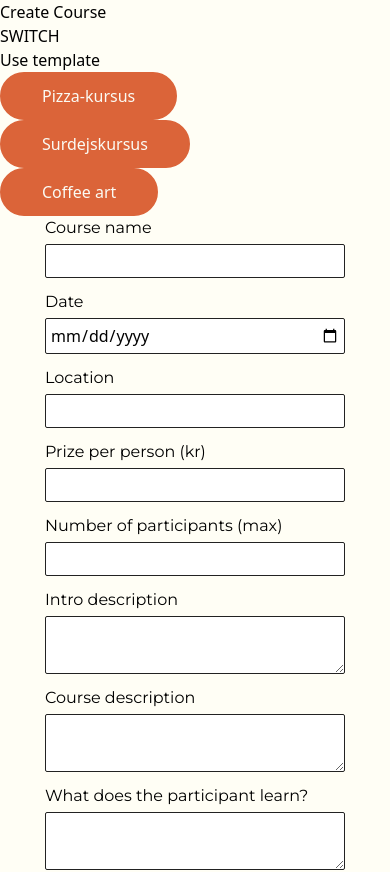
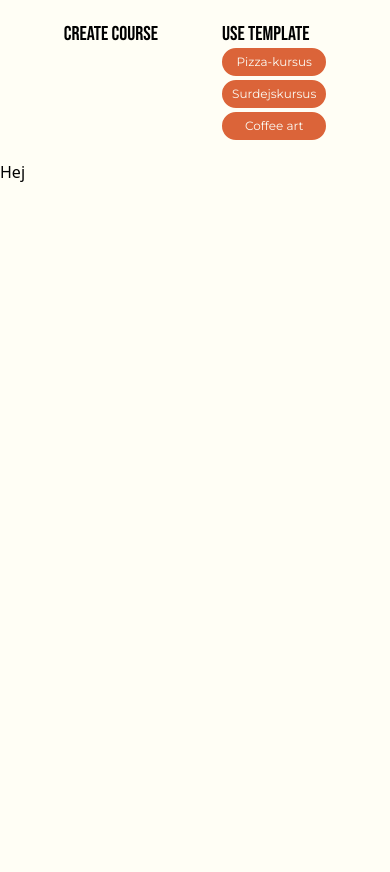
Before and after one commit to Nico-Harms/advanced-web-development, a React app: page /admincourse in a window 390 px wide. Shown: the top 872 px of the page. After the commit the page ends 844 px from the top, so only its background shows below. Built offline with nearby package versions, Linux system fonts and the light colour scheme; the HTML template or start-up script is replaced by a standard one.

Commit message:
adminpage

```diff
--- a/package.json
+++ b/package.json
@@ -14,6 +14,7 @@
     "react": "^18.2.0",
     "react-dom": "^18.2.0",
     "react-social-media-embed": "^2.3.6",
+    "react-switch": "^7.0.0",
     "react-vertical-timeline-component": "^3.6.0"
   },
   "devDependencies": {
--- a/src/components/interactions/GenBtn.jsx
+++ b/src/components/interactions/GenBtn.jsx
@@ -5,6 +5,8 @@ export default function GenBtn(props) {
             return "bg-prime-orange text-off-white border-prime-orange border-2 py-2.5 px-10 rounded-full hover:bg-off-white hover:text-prime-orange";
         } else if (props.btnType === "secondaryBtn") {
             return "bg-white border-off-black border-[1px] text-off-black font-bebas rounded-md py-1.5 px-9  hover:bg-off-black hover:text-off-white";
+        } else if (props.btnType === "tertiaryBtn") {
+            return "bg-prime-orange font-mont text-xs text-off-white border-prime-orange border-2 py-1 px-2 rounded-full hover:bg-off-white hover:text-prime-orange";
         }
     }
 
--- a/src/components/interactions/GenTextArea.jsx
+++ b/src/components/interactions/GenTextArea.jsx
@@ -2,7 +2,7 @@ export default function GenTextArea(props) {
 
     function textareaStyle() {
         if (props.textareaStyle === "primaryTextarea") {
-            return "border-[1px] border-off-black py-1 px-1 rounded-sm w-[300px]";
+            return "border-[1px] border-off-black py-1 px-1 rounded-sm h-[120px] w-[300px]";
         } else if (props.textareaStyle === "secondaryTextarea") {
             return "border-[1px] border-prime-orange py-1 px-1";
         }
--- a/src/components/sections/InstaSection.jsx
+++ b/src/components/sections/InstaSection.jsx
@@ -50,7 +50,7 @@ export default function InstaSection() {
                 </div>
 
                 <div>
-                    <h6 className='font-bebas text-off-white text-xl'>Vores passion</h6>
+                    <h6 className='font-bebas text-off-white text-4xl md:text-5xl'>Vores passion</h6>
                     <p className='font-mont text-off-white max-w-sm text-sm md:text-base'>Træd ind i vores hyggelige café, hvor duften af friskkværnet kaffe skaber en atmosfære af ren velvære. Vi er ikke bare en café; vi er et tilflugtssted for kaffeelskere og dem, der søger øjeblikke af ro midt i en travl dag. </p>
                 </div>
             </div>
--- a/src/pages/adminpages/AdminCoursePage.jsx
+++ b/src/pages/adminpages/AdminCoursePage.jsx
@@ -1,26 +1,51 @@
+import React, { useState } from 'react';
 import GenBtn from "../../components/interactions/GenBtn";
 import GenInput from "../../components/interactions/GenInput";
 import GenTextArea from "../../components/interactions/GenTextArea";
+import Switch from "react-switch";
 
 export default function AdminCoursePage() {
+  const [checked, setChecked] = useState(false);
+  const [formVisible, setFormVisible] = useState(false);
+
+  const handleChange = nextChecked => {
+    setChecked(nextChecked);
+    console.log(checked);
+  };
+
+  const toggleFormVisibility = () => {
+    setFormVisible(!formVisible);
+  };
+
   return (
     <main>
-      <section>
-        <div>
+      <section className='flex flex-col py-[20px]'>
+        <div className='flex justify-center gap-16'>
           <div>
-            <h3>Create Course</h3>
-            <div>SWITCH</div>
+            <h3 onClick={toggleFormVisibility} className='font-bebas text-xl'>Create Course</h3>
+            <div className={`transition-all duration-500 ease-in-out flex flex-col ${formVisible ? 'max-h-[50px]' : 'max-h-0 overflow-hidden'}`}>
+              <Switch
+                onChange={handleChange}
+                checked={checked}
+                onColor='#db6439'
+                height={15}
+                width={35}
+                handleDiameter={15}
+              />
+              <p className='font-mont text-xs w-[90px]'>Save as a new template</p>
+            </div>
           </div>
-          <div>
-            <h3>Use template</h3>
-            <div>
-              <GenBtn content="Pizza-kursus" btnType="primaryBtn" />
-              <GenBtn content="Surdejskursus" btnType="primaryBtn" />
-              <GenBtn content="Coffee art" btnType="primaryBtn" />
+          <div className='flex flex-col'>
+            <h3 className='font-bebas text-xl'>Use template</h3>
+            <div className='flex flex-col gap-1'>
+              <GenBtn content="Pizza-kursus" btnType="tertiaryBtn" />
+              <GenBtn content="Surdejskursus" btnType="tertiaryBtn" />
+              <GenBtn content="Coffee art" btnType="tertiaryBtn" />
             </div>
           </div>
         </div>
-        <div className="flex flex-col gap-3 items-center">
+        <form id='ccForm'
+          className={`transition-all duration-500 ease-in-out flex flex-col gap-3 items-center ${formVisible ? 'max-h-[1210px]' : 'max-h-0 overflow-hidden'}`}>
           <GenInput inputId="courseName" labelContent="Course name" inputType="text" inputStyle="primaryInput" />
           <GenInput inputId="courseDate" labelContent="Date" inputType="date" inputStyle="primaryInput" />
           <GenInput inputId="courseLocation" labelContent="Location" inputType="text" inputStyle="primaryInput" />
@@ -34,11 +59,12 @@ export default function AdminCoursePage() {
             <GenInput inputId="coursePartGet2" inputType="text" inputStyle="primaryInput" />
             <GenInput inputId="coursePartGet3" inputType="text" inputStyle="primaryInput" />
           </div>
-          <GenInput inputId="coursePraticalInfo" labelContent="Pratical information" inputType="text" inputStyle="primaryInput" />
+          <GenInput inputId="coursePraticalInfo" labelContent="Practical information" inputType="text" inputStyle="primaryInput" />
           <GenInput inputId="courseImg" labelContent="Course Image" inputType="file" inputStyle="primaryInput" />
-        </div>
-
+          <GenBtn content="Create course" btnType="tertiaryBtn" />
+        </form>
       </section>
+      <div>Hej</div>
     </main>
-  )
+  );
 }
```
Also changed, not shown: 1 other file (tests, documents, lock files or other folders).
